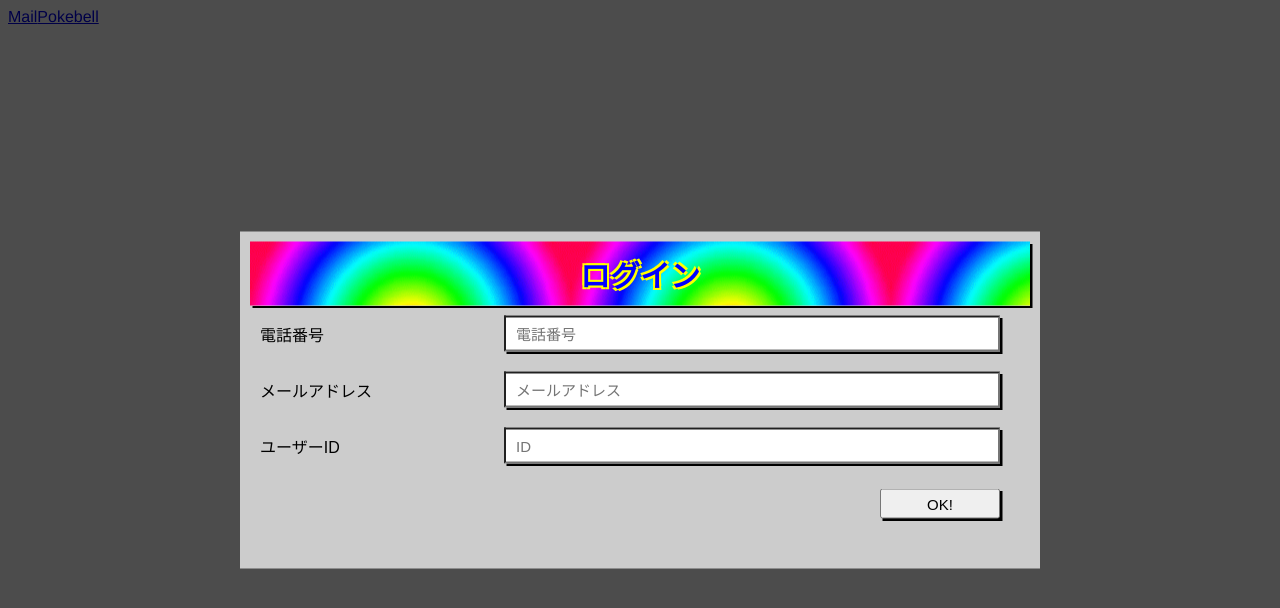
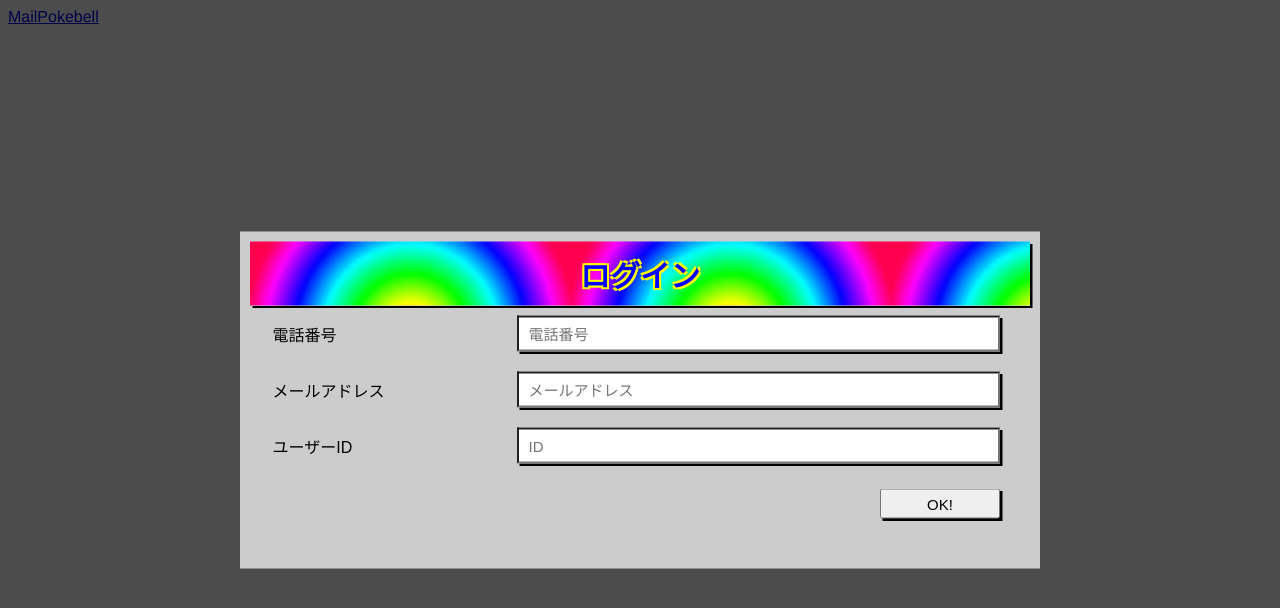
Before and after one commit to pteroid/heisei_chat_client, a Vue app: page / in a window 1280 px wide. Shown: the top 608 px of the page. Built offline with nearby package versions, Linux system fonts and the light colour scheme.

Commit message:
スタイルの微調整

```diff
--- a/src/views/Home.vue
+++ b/src/views/Home.vue
@@ -90,7 +90,7 @@ export default {
 }
 p {
   text-align: left;
-  margin-left: 10px;
+  margin-left: 22.5px;
   width: 30%;
   -webkit-font-smoothing: none;
   -moz-osx-font-smoothing: none;
```
